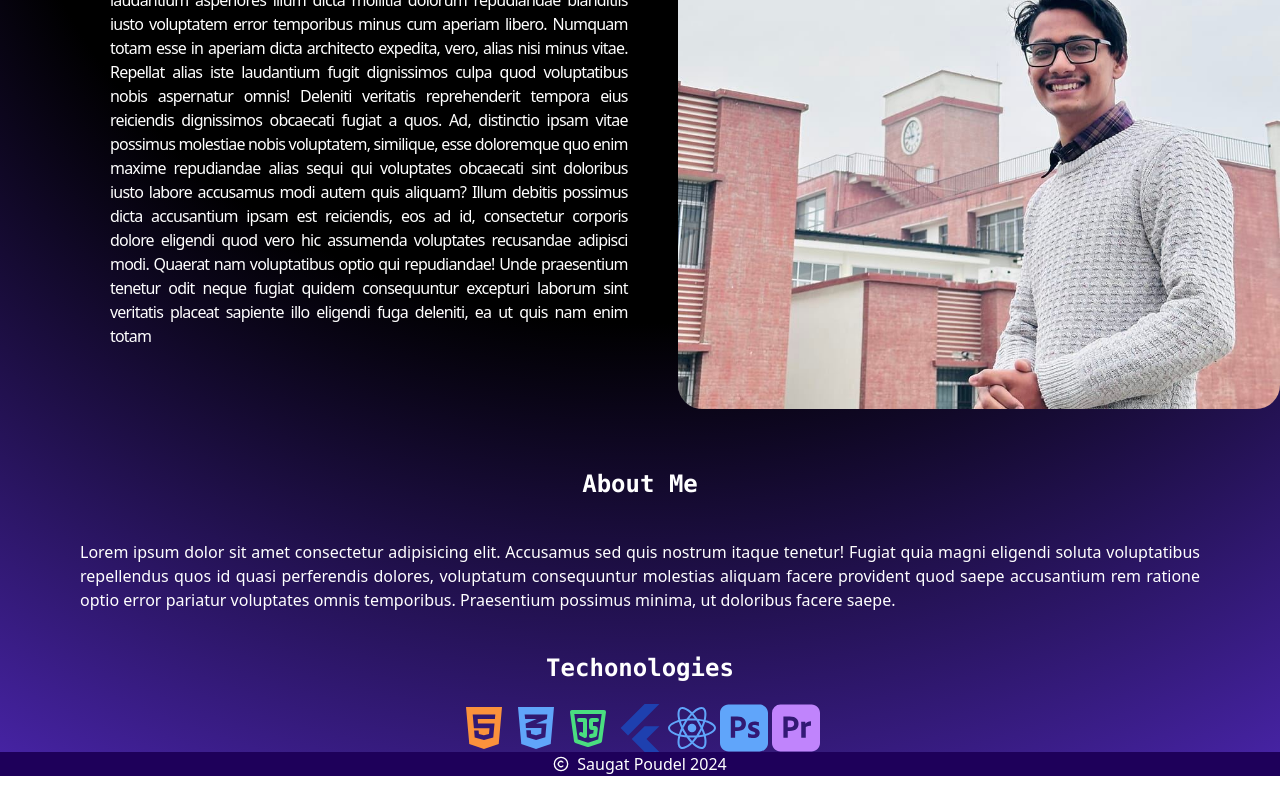
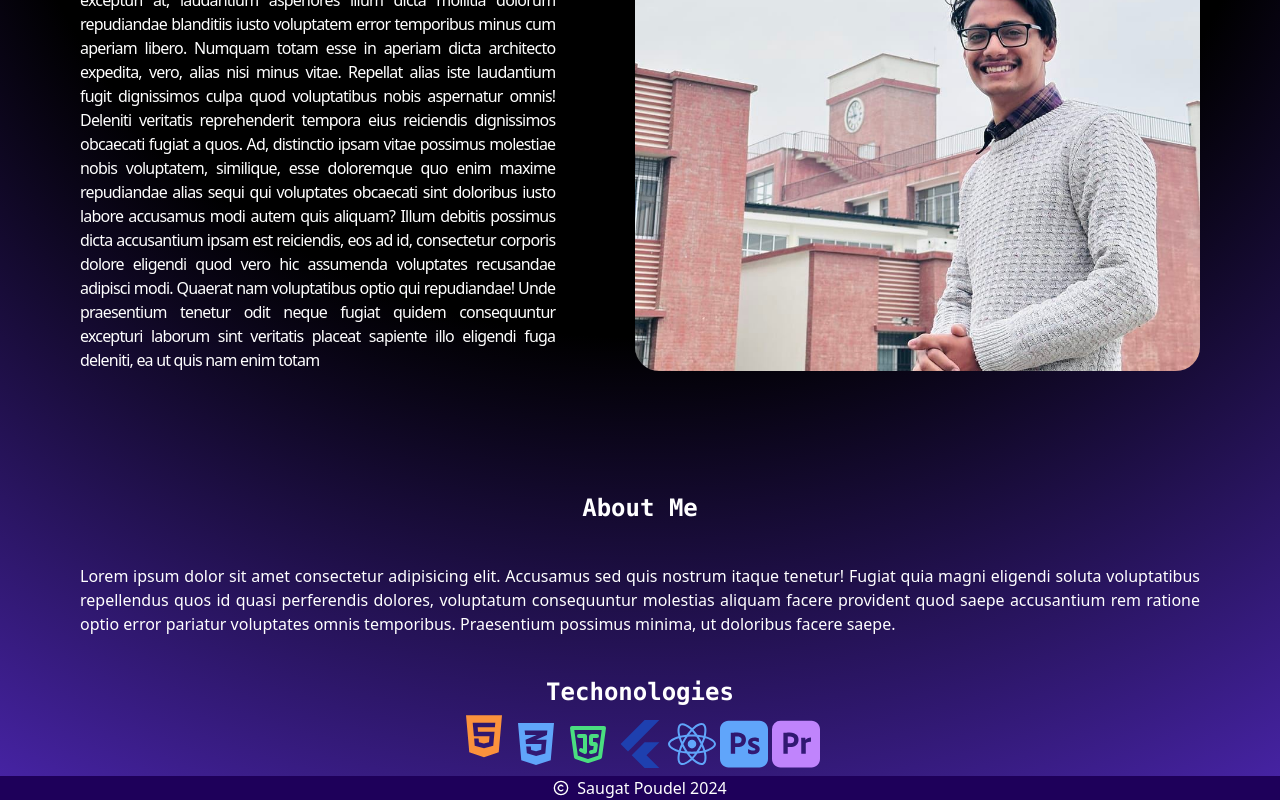
Before and after one commit to SaugatPoudell/newportfolio, a React (Create React App) app: page / in a window 1280 px wide. Shown: the part 356-1156 px from the top of the page. Before the commit the page ends 1132 px from the top, so only its background shows below. Built offline with nearby package versions, Linux system fonts and the light colour scheme.

Commit message:
Animation

```diff
--- a/src/components/Hero.jsx
+++ b/src/components/Hero.jsx
@@ -6,22 +6,23 @@ import { motion } from "framer-motion";
 const Hero = () => {
   return (
     <>
-      <div className='flex justify-around'>
+      <motion.div
+      initial={{x:-100,opacity:0}}
+       animate={{ x: 0,opacity:1 }}
+    transition={{ duration:0.5}}
+     className='flex justify-around'>
         <div>
     <div className='text-white ml-20 mt-20 text-3xl lg:text-6xl lg:font-bold'> <h2 > Saugat Poudel</h2></div>
     <div className='text-2xl text-white ml-20 pt-5 gradiet lg:text-4xl'>Frontend Developer</div>
-    <motion.p
-    animate={{ x: 30 }}
-    transition={{ delay: 2 }}
+    <p
      className='text-white mr-20 ml-20 max-w-7xl tracking-tighter mt-10 mb-20 text-justify'>{mine_desc}
-     </motion.p>
+     </p>
     </div>
-    <div className='container max-h-xl mt-20'>
-
+    <div className='container max-h-l mt-20 mr-20'>
       <img src={logo} className='items-center lg:h-auto rounded-3xl' alt='IDK'/>
     </div>
 
-    </div>
+    </motion.div>
 
     </>
   )
--- a/src/components/Tech.jsx
+++ b/src/components/Tech.jsx
@@ -1,5 +1,4 @@
 import React from 'react'
-import { motion } from "framer-motion"
 import { FaHtml5 } from "react-icons/fa";
 import { FaCss3Alt } from "react-icons/fa6";
 import { FaReact } from "react-icons/fa";
@@ -7,14 +6,36 @@ import { SiFlutter } from "react-icons/si";
 import { TbBrandJavascript } from "react-icons/tb";
 import { SiAdobephotoshop } from "react-icons/si";
 import { SiAdobepremierepro } from "react-icons/si";
+import { motion } from 'framer-motion';
+
+const iconVarients =(duration)=>
+    ({
+            initial:{y:-10},
+            animate:{
+                y:[0,-10],
+                transition:{
+                duration:duration,
+                ease:"linear",
+                repeat:Infinity,
+                repeatType:"reverse"
+                }
+            }
+        }
+    );
 
 const Tech = () => {
   return (
     <div>
           <h2 className='text-white text-center font-mono font-bold text-2xl p-5'>Techonologies
             </h2>
-            <p className='flex text-white justify-center gap-1'>
-              <p className='text-orange-400 text-5xl'> <FaHtml5/></p>
+            <motion.p variants={iconVarients(2)}
+            initial="initial"
+            animate="animate"
+             className='flex text-white justify-center gap-1'>
+              <motion.p variants={iconVarients(2)}
+            initial="initial"
+            animate="animate"
+            className='text-orange-400 text-5xl'> <FaHtml5/></motion.p>
               <p className='text-blue-400 text-5xl'><FaCss3Alt/></p>
              <p className='text-green-400 text-5xl'> < TbBrandJavascript/></p>
              <p className='text-blue-800 text-5xl'>< SiFlutter/></p>
@@ -22,7 +43,7 @@ const Tech = () => {
               <p className='text-blue-400 text-5xl' >< SiAdobephotoshop /></p>
               <p className='text-purple-400 text-5xl'>< SiAdobepremierepro/> </p>
 
-              </p>
+              </motion.p>
     </div>
   )
 }
```
